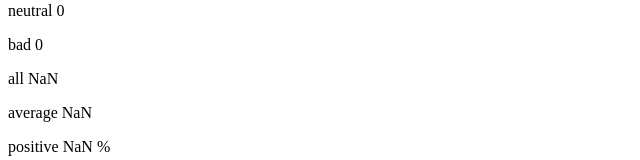
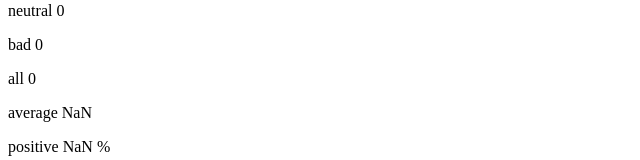
Before and after one commit to mohanavamsi20/Full_Stack_Open_2021, a React (Create React App) app in the folder unicafe/: page / in a window 1280 px wide. Shown: the part 213-373 px from the top of the page, without its empty margins (0-640 px from the left). Built offline with nearby package versions, Linux system fonts and the light colour scheme.

Commit message:
1.8 final

```diff
--- a/unicafe/src/App.js
+++ b/unicafe/src/App.js
@@ -1,12 +1,4 @@
 import React, { useState } from 'react'
-
-const Display = props => (
-  <div>
-    <p>good {props.good}</p>
-    <p>neutral {props.neutral}</p>
-    <p>bad {props.bad}</p>
-  </div>
-)
 
 const Button = (props) => (
   <button onClick={props.handleClick}>
@@ -14,12 +6,15 @@
   </button>
 )
 
-const Statistics = ({good,bad,neutral}) => {
+const Statistics = ({good, neutral, bad}) => {
   const all=good+bad+neutral
   const average=(good*1+neutral*0+bad*-1)/all
   const positive=((good/all)*100)
   return(
   <div>
+    <p>good {good}</p>
+    <p>neutral {neutral}</p>
+    <p>bad {bad}</p>
     <p>all {all}</p>
     <p>average {average}</p>
     <p>positive {positive} %</p>
@@ -49,8 +44,7 @@
       <Button handleClick={() => setTobad(bad + 1)} text="bad" />
 
       <h1>statistics</h1>
-      <Display good={good} neutral={neutral} bad={bad}/>
-      <Statistics />
+      <Statistics good={good} neutral={neutral} bad={bad}/>
     </div>
   )
 }
```
